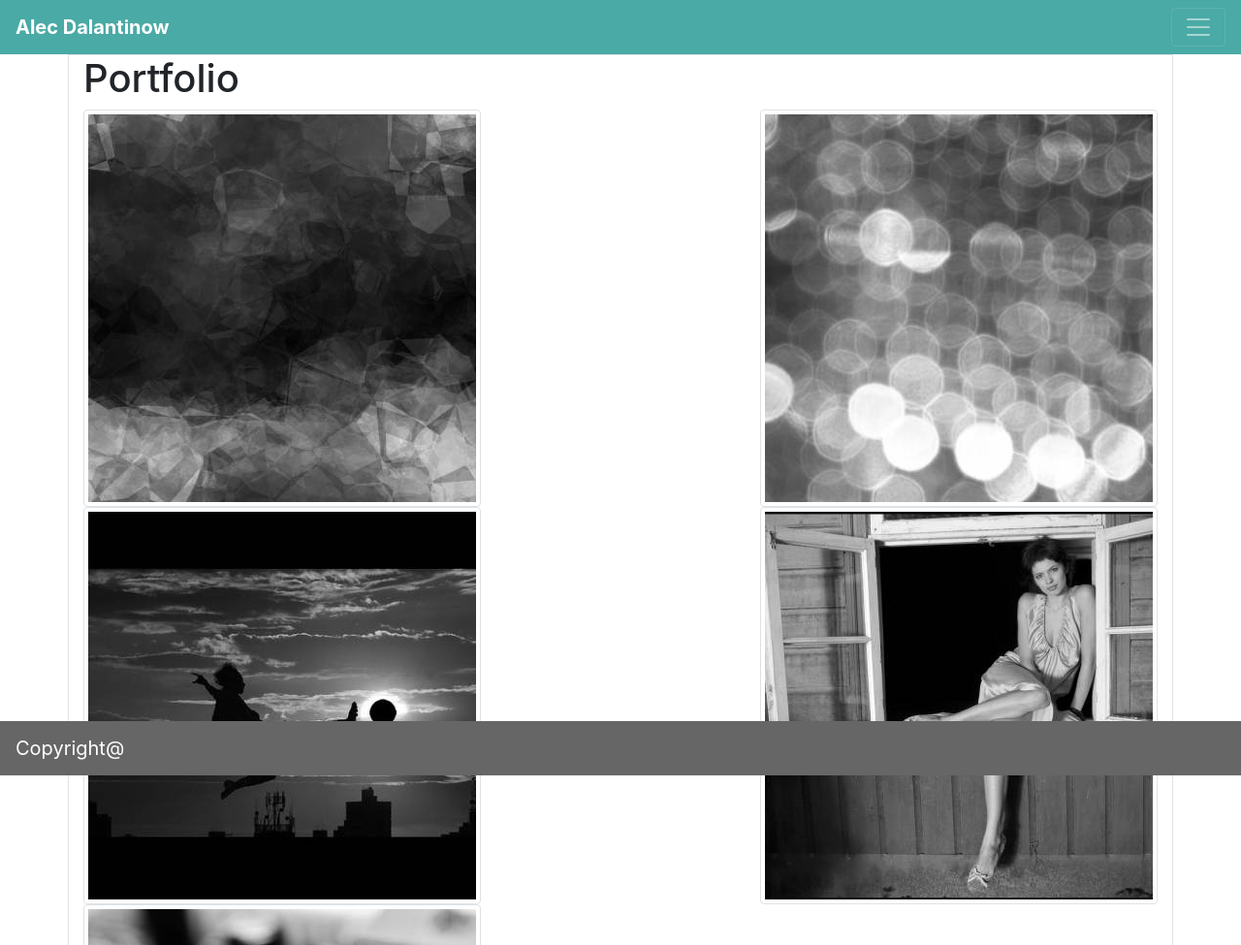
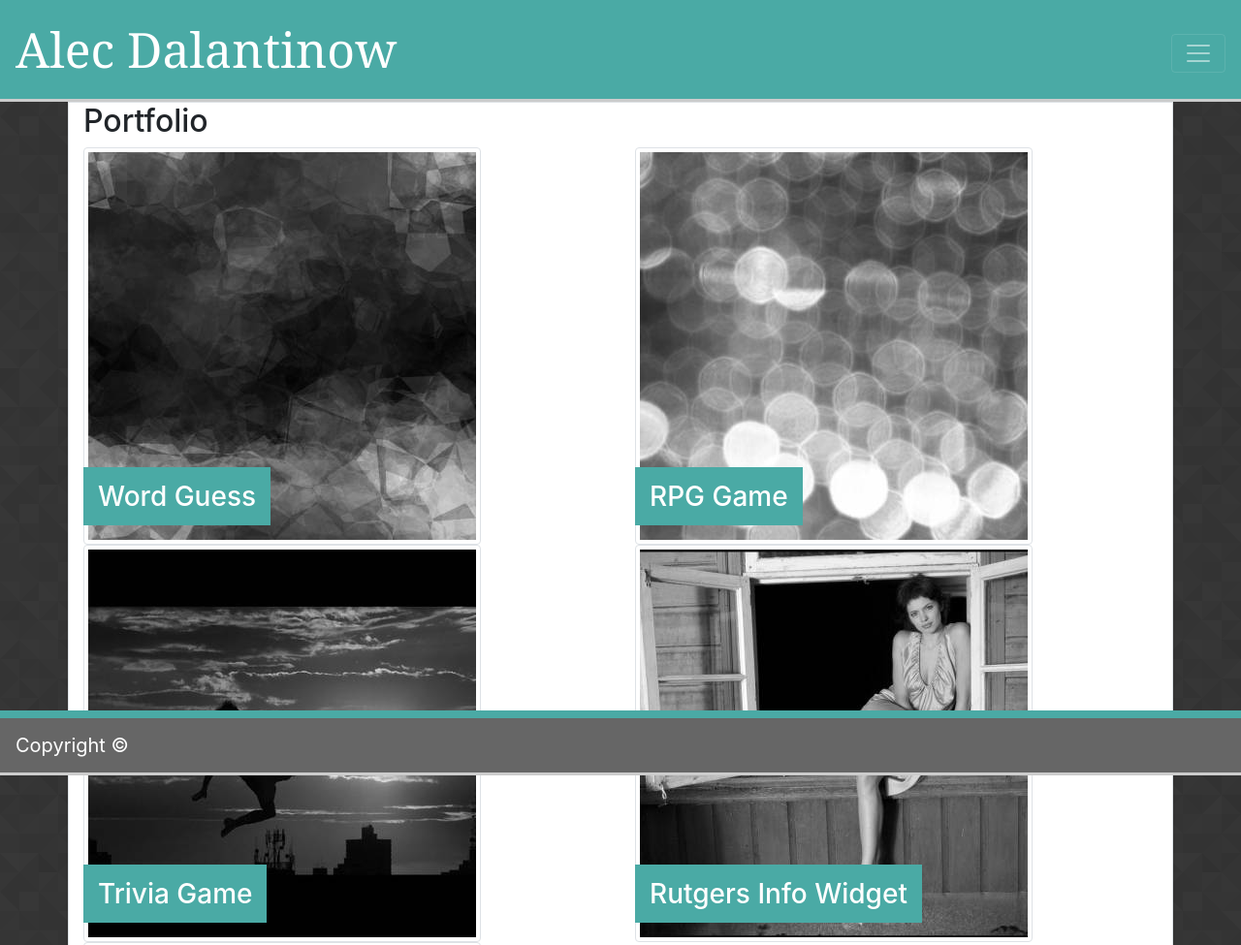
Before and after one commit to Dalantinow/Bootstrap-Portfolio, a plain HTML site: page portfolio.html in a window 1280 px wide. Shown: the top 975 px of the page at 97% size. Drawn offline with nearby package versions, Linux system fonts and the light colour scheme.

Commit message:
almost done

```diff
--- /dev/null
+++ b/css/style.css
@@ -0,0 +1,30 @@
+body {
+    background-image: url("../images/prism.png");
+    background-repeat: repeat;
+    height: 100%;
+}
+h1 {
+    font-family: 'Georgia', 'Times New Roman', Times, serif;
+    font-size: 50px;
+
+}
+.container {
+    background-color: white;
+    min-height: 1500px;
+}
+h3  {
+    position: absolute;
+    bottom: 20px;
+    padding: 15px;
+    margin-bottom: 0;
+    text-align: center;
+    line-height: 30px;
+    color: #ffffff;
+    background: #4aaaa5;
+    border-bottom: 0;
+  }
+.navbar {
+    border-top: 8px solid #4aaaa5;
+    border-bottom: solid;
+    border-bottom-color: #cccccc;
+}
--- a/portfolio.html
+++ b/portfolio.html
@@ -1,23 +1,31 @@
 <!DOCTYPE html>
 <html>
+
 <head>
     <meta charset="UTF-8">
 
 
-        <link rel="stylesheet" href="https://stackpath.bootstrapcdn.com/bootstrap/4.3.0/css/bootstrap.min.css" integrity="sha384-PDle/QlgIONtM1aqA2Qemk5gPOE7wFq8+Em+G/hmo5Iq0CCmYZLv3fVRDJ4MMwEA" crossorigin="anonymous">
+    <link rel="stylesheet" href="https://stackpath.bootstrapcdn.com/bootstrap/4.3.0/css/bootstrap.min.css"
+        integrity="sha384-PDle/QlgIONtM1aqA2Qemk5gPOE7wFq8+Em+G/hmo5Iq0CCmYZLv3fVRDJ4MMwEA" crossorigin="anonymous">
+    <link rel="stylesheet" type="text/css" href="css/style.css">
     <title>
         Bootstrap Portfolio Index
     </title>
 </head>
+
 <body>
     <nav class="navbar navbar-dark" style="background-color: #4aaaa5">
-            <a class="navbar-brand" href="#"><strong>Alec Dalantinow</strong></a>
-            <button class="navbar-toggler" type="button" data-toggle="collapse" data-target="#navbarNavAltMarkup" aria-controls="navbarNavAltMarkup" aria-expanded="false" aria-label="Toggle navigation">
+        <a class="navbar-brand" href="index.html"><strong>
+                <h1>Alec Dalantinow</h1>
+            </strong></a>
+        <button class="navbar-toggler" type="button" data-toggle="collapse" data-target="#navbarNavAltMarkup"
+            aria-controls="navbarNavAltMarkup" aria-expanded="false" aria-label="Toggle navigation">
             <span class="navbar-toggler-icon"></span>
         </button>
         <div class="collapse navbar-collapse" id="navbarNavAltMarkup">
             <div class="navbar-nav">
-                <a class="nav-item nav-link active" href="contact.html">Contact <span class="sr-only">(current)</span></a>
+                <a class="nav-item nav-link active" href="contact.html">Contact <span
+                        class="sr-only">(current)</span></a>
                 <a class="nav-item nav-link" href="portfolio.html">Portfolio</a>
                 <a class="nav-item nav-link" href="index.html">Home </a>
 
@@ -25,35 +33,41 @@
         </div>
 
     </nav>
-          <div class="container border">
+    <div class="container border" height=1000px>
         <div class="row">
             <div class="col">
                 <div class="page-header">
-                      <h1>Portfolio</h1>
+                    <h2>Portfolio</h2>
                 </div>
             </div>
         </div>
         <div class="row">
             <div class="col-sm-6">
+
                 <img src="images/abstract.jpg" alt="Alec Dalantinow" class="img-thumbnail float-left">
+                <h3>Word Guess</h3>
             </div>
             <div class="col-sm-6">
-                        <img src="images/bubbles.jpg" alt="Alec Dalantinow" class="img-thumbnail float-right">
+                <img src="images/bubbles.jpg" alt="Alec Dalantinow" class="img-thumbnail float-left">
+                <h3>RPG Game</h3>
             </div>
         </div>
 
         <div class="row">
             <div class="col-sm-6">
                 <img src="images/kick.jpg" alt="Alec Dalantinow" class="img-thumbnail float-left">
+                <h3>Trivia Game</h3>
             </div>
             <div class="col-sm-6">
-                        <img src="images/lady.jpg" alt="Alec Dalantinow" class="img-thumbnail float-right">
+                <img src="images/lady.jpg" alt="Alec Dalantinow" class="img-thumbnail float-left">
+                <h3>Rutgers Info Widget</h3>
             </div>
         </div>
 
         <div class="row">
             <div class="col-sm-6">
                 <img src="images/technics.jpg" alt="Alec Dalantinow" class="img-thumbnail float-left">
+                <h3>Rock Paper Scissors</h3>
             </div>
         </div>
 
@@ -63,12 +77,18 @@
 
         <footer>
             <nav class="navbar fixed-bottom navbar-dark" style="background-color: #666666">
-                <a class="navbar-brand" href="#">Copyright@</a>
+                <a class="navbar-brand" href="#">Copyright &copy</a>
             </nav>
         </footer>
-              <script src="https://code.jquery.com/jquery-3.3.1.slim.min.js" integrity="sha384-q8i/X+965DzO0rT7abK41JStQIAqVgRVzpbzo5smXKp4YfRvH+8abtTE1Pi6jizo" crossorigin="anonymous"></script>
-              <script src="https://cdnjs.cloudflare.com/ajax/libs/popper.js/1.14.7/umd/popper.min.js" integrity="sha384-UO2eT0CpHqdSJQ6hJty5KVphtPhzWj9WO1clHTMGa3JDZwrnQq4sF86dIHNDz0W1" crossorigin="anonymous"></script>
-              <script src="https://stackpath.bootstrapcdn.com/bootstrap/4.3.0/js/bootstrap.min.js" integrity="sha384-7aThvCh9TypR7fIc2HV4O/nFMVCBwyIUKL8XCtKE+8xgCgl/PQGuFsvShjr74PBp" crossorigin="anonymous"></script>
+        <script src="https://code.jquery.com/jquery-3.3.1.slim.min.js"
+            integrity="sha384-q8i/X+965DzO0rT7abK41JStQIAqVgRVzpbzo5smXKp4YfRvH+8abtTE1Pi6jizo"
+            crossorigin="anonymous"></script>
+        <script src="https://cdnjs.cloudflare.com/ajax/libs/popper.js/1.14.7/umd/popper.min.js"
+            integrity="sha384-UO2eT0CpHqdSJQ6hJty5KVphtPhzWj9WO1clHTMGa3JDZwrnQq4sF86dIHNDz0W1"
+            crossorigin="anonymous"></script>
+        <script src="https://stackpath.bootstrapcdn.com/bootstrap/4.3.0/js/bootstrap.min.js"
+            integrity="sha384-7aThvCh9TypR7fIc2HV4O/nFMVCBwyIUKL8XCtKE+8xgCgl/PQGuFsvShjr74PBp"
+            crossorigin="anonymous"></script>
 </body>
 
 </html>
```
Also changed, not shown: contact.html (+22 -10 lines), index.html (+33 -10 lines). Lines whose indentation alone changed are shown as unchanged.
